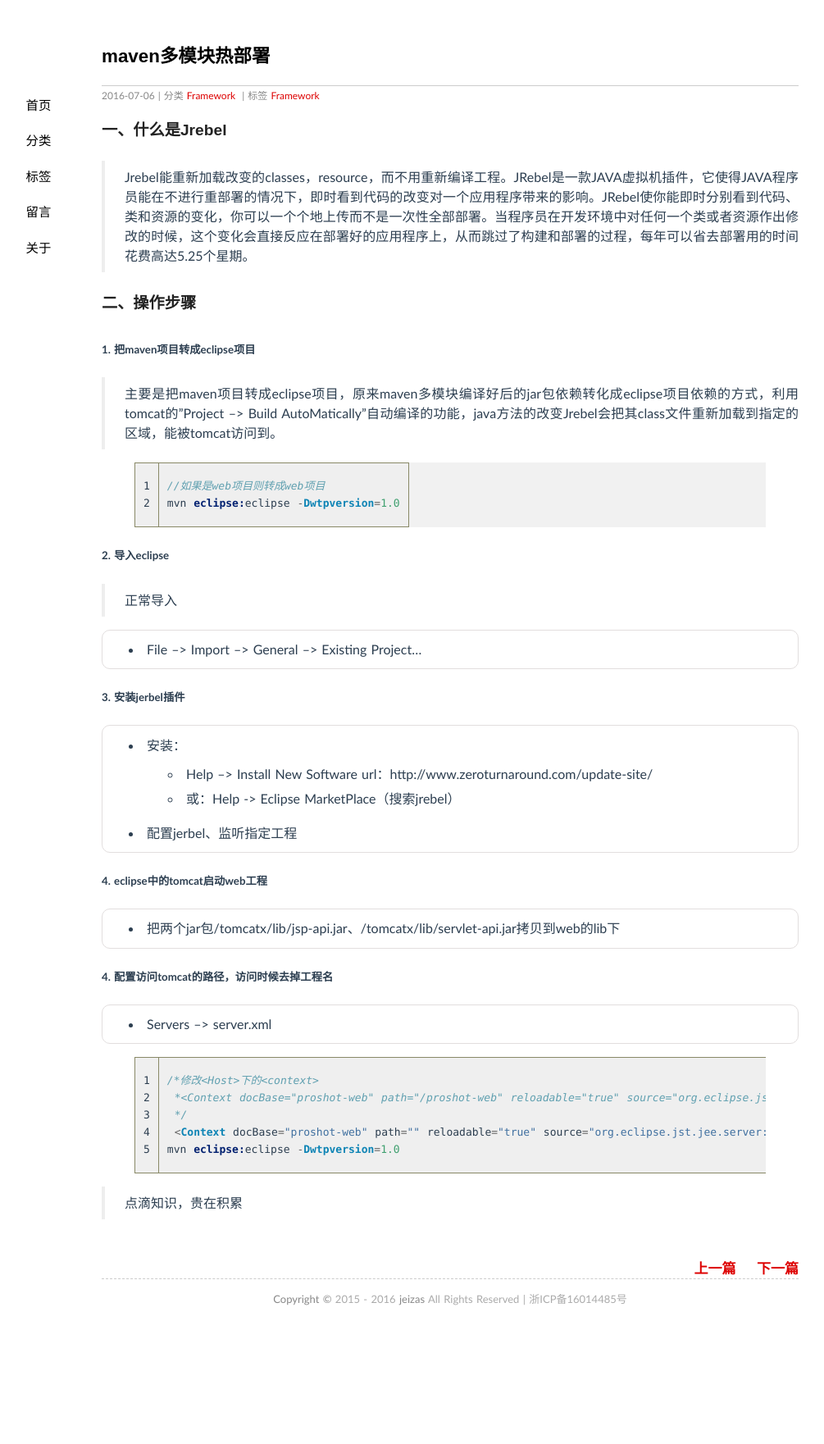
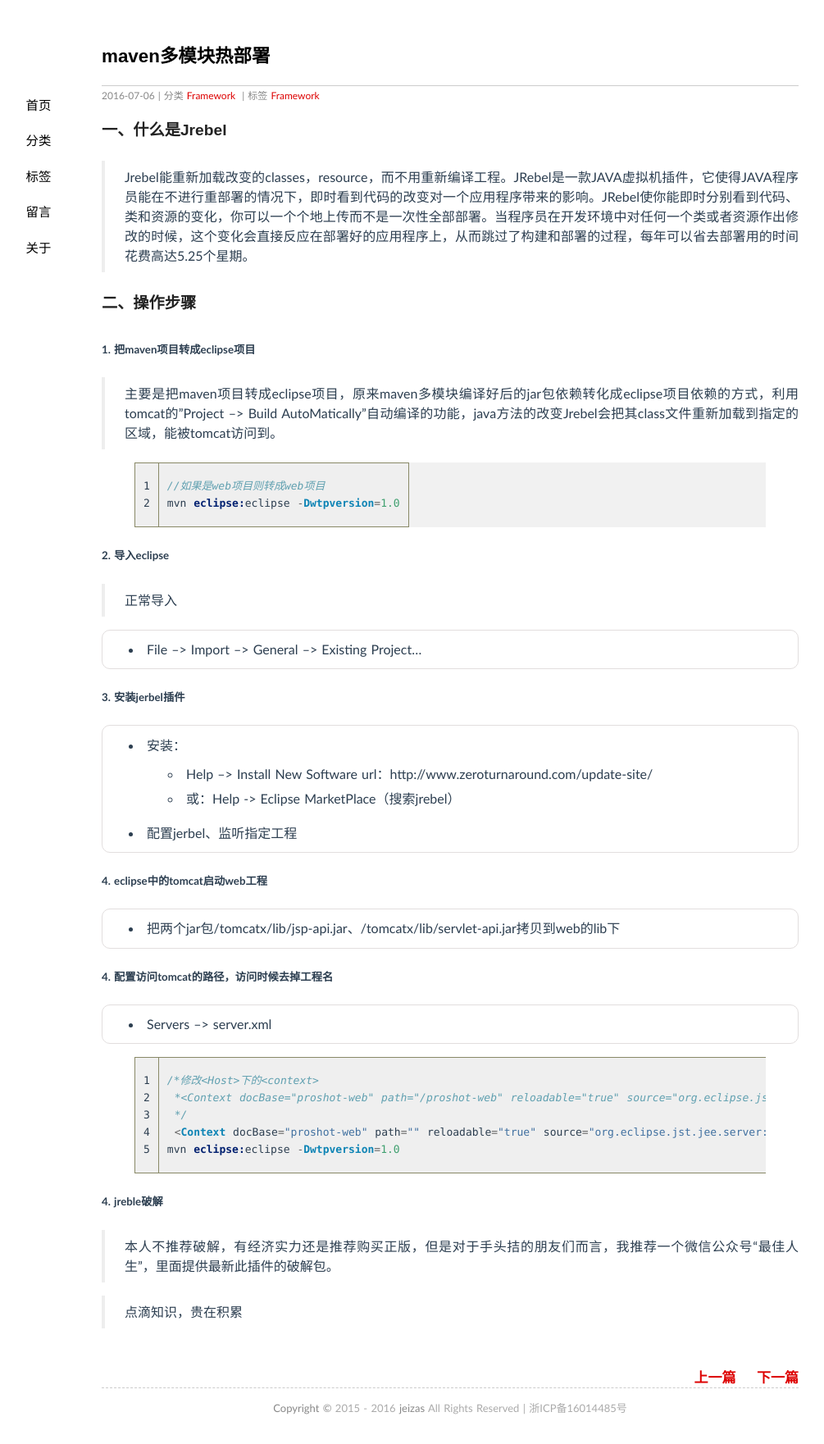
Before and after one commit to jeizas/jeizas.github.io, a Jekyll site: the page built from _posts/2016-07-06-jrebel.md, in a window 1280 px wide. Shown: the whole page at 82% size, without its empty margins (91-1096 px from the left). Built offline with Jekyll 4.4.1, drawn with Linux system fonts in a browser that asks for light colours; comment, search, counter and statistics services are not loaded; before the commit the page ends 1628 px from its top, so only the background shows below that.

Commit message:
modified:   2016-07-06-jrebel.md

```diff
--- a/_posts/2016-07-06-jrebel.md
+++ b/_posts/2016-07-06-jrebel.md
@@ -49,4 +49,8 @@ mvn eclipse:eclipse -Dwtpversion=1.0
 mvn eclipse:eclipse -Dwtpversion=1.0
 {% endhighlight linenos %}
 
+##### 4. jreble破解
+
+> 本人不推荐破解，有经济实力还是推荐购买正版，但是对于手头拮的朋友们而言，我推荐一个微信公众号“最佳人生”，里面提供最新此插件的破解包。
+
 > 点滴知识，贵在积累
```
